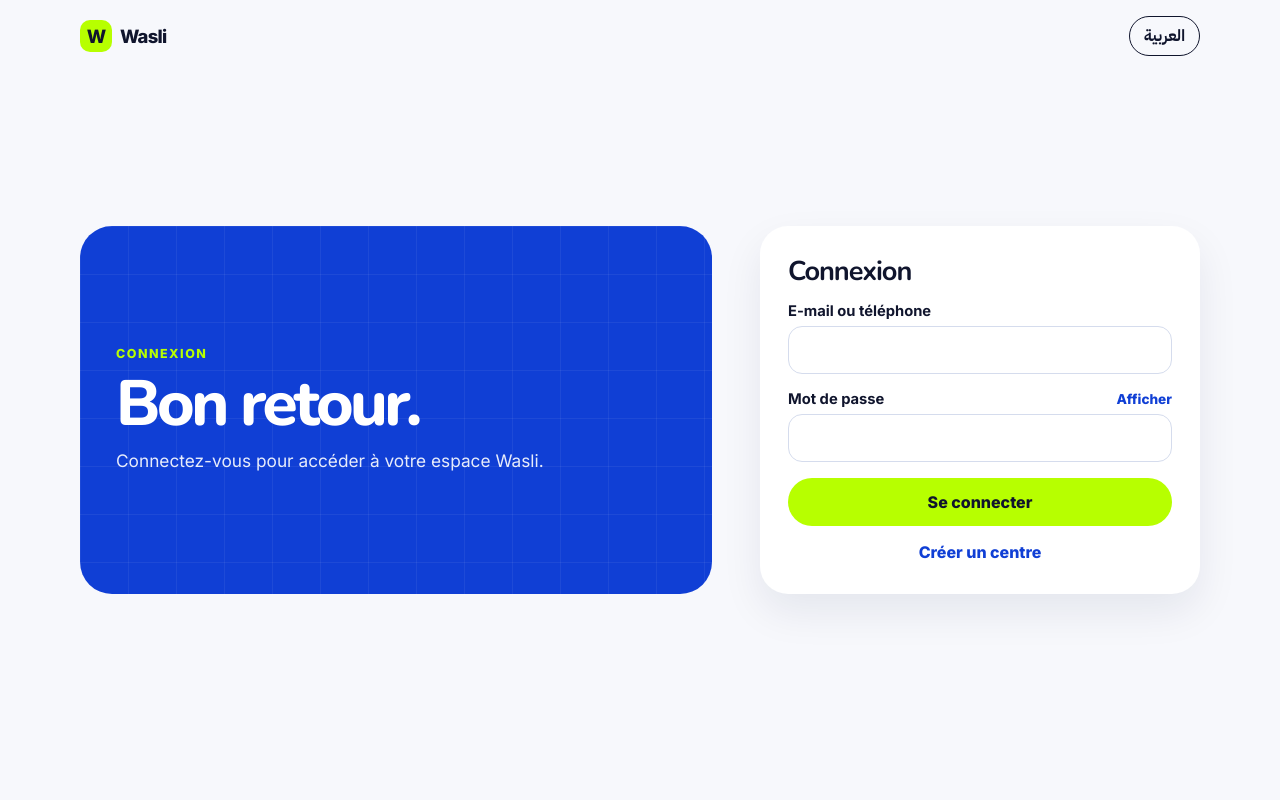
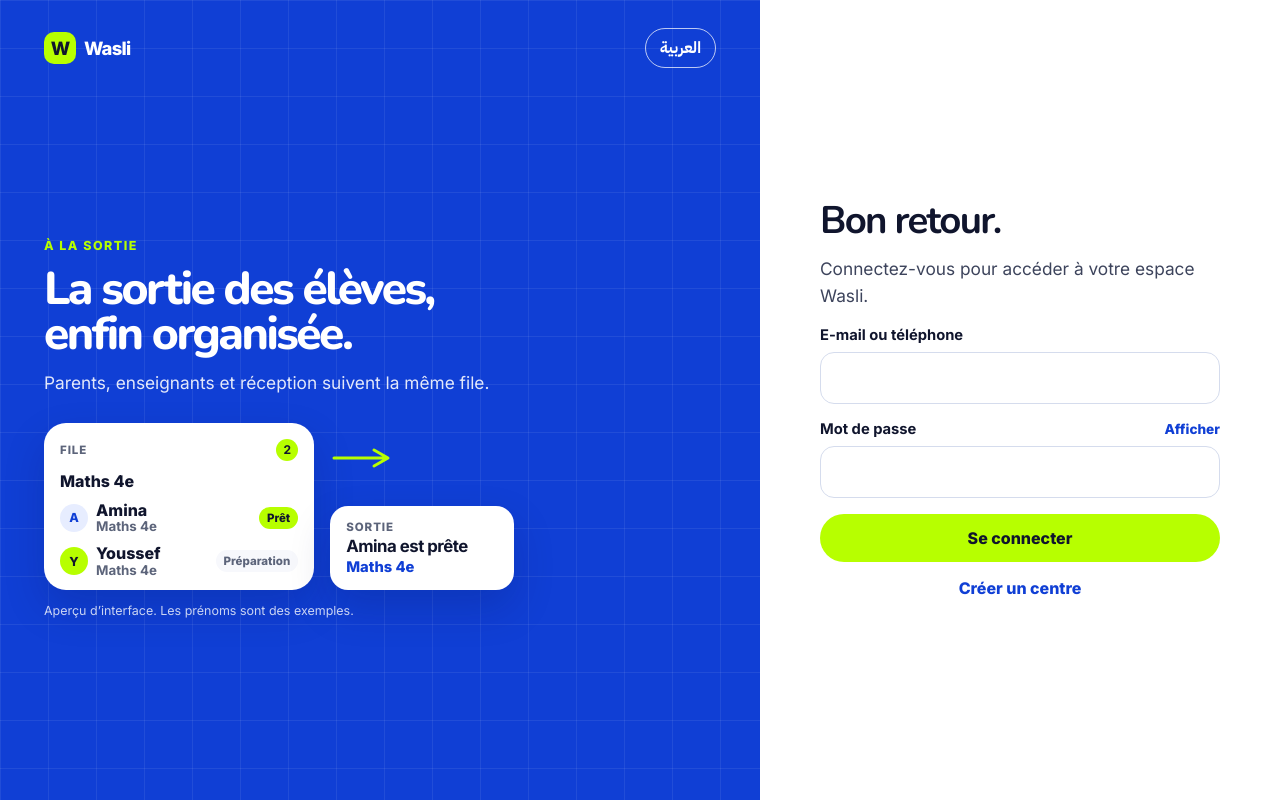
Before and after one commit to anasjabellah/Wasli, a Next.js app in the folder apps/web/: page /login in a window 1280 px wide. Built offline with nearby package versions, Linux system fonts and the light colour scheme; no server answers.

Commit message:
first commit v7

```diff
--- a/apps/web/src/app/auth.css
+++ b/apps/web/src/app/auth.css
@@ -352,6 +352,94 @@
   .ax-onboard-head { flex-direction: column; align-items: flex-start; gap: 6px; }
 }
 
+.ax-gate {
+  display: grid;
+  grid-template-columns: minmax(440px, 1fr) minmax(420px, 520px);
+  min-height: 100svh;
+  background: white;
+}
+.ax-gate-brand {
+  position: sticky;
+  top: 0;
+  min-height: 100svh;
+  display: flex;
+  flex-direction: column;
+  gap: 22px;
+  padding: 28px 44px 32px;
+  color: white;
+  background-color: var(--cobalt);
+  background-image:
+    linear-gradient(rgba(255, 255, 255, 0.07) 1px, transparent 1px),
+    linear-gradient(90deg, rgba(255, 255, 255, 0.07) 1px, transparent 1px);
+  background-size: 48px 48px;
+  overflow: auto;
+}
+.ax-gate-brand .ax-logo { color: white; }
+.ax-gate-brand .ax-lang { border-color: rgba(255, 255, 255, 0.72); color: white; background: transparent; }
+.ax-gate-brand .ax-lang:hover { background: var(--lime); border-color: var(--lime); color: var(--navy); }
+.ax-gate-main { margin-block: auto; display: grid; gap: 22px; }
+.ax-gate-copy { display: grid; gap: 14px; max-width: 34rem; }
+.ax-gate .ax-gate-brand h1 {
+  max-width: 16ch;
+  color: white;
+  font-size: clamp(2.7rem, 3.6vw, 4rem);
+  line-height: 0.96;
+}
+.ax-gate-support { margin: 0; max-width: 32rem; font-size: 1.08rem; line-height: 1.55; color: rgba(255, 255, 255, 0.88); }
+.ax-gate-art { display: grid; gap: 12px; }
+.ax-gate-arrow {
+  grid-column: 2;
+  grid-row: 1;
+  justify-self: start;
+  align-self: end;
+  width: 72px;
+  height: 28px;
+  color: var(--lime);
+}
+.ax.rtl .ax-gate-arrow { transform: scaleX(-1); }
+.ax-gate-pane {
+  min-height: 100svh;
+  display: flex;
+  align-items: safe center;
+  justify-content: center;
+  padding: 32px 36px;
+  background: white;
+}
+.ax-gate-form { width: min(400px, 100%); display: grid; gap: 16px; }
+.ax-gate-form h2 { margin: 0; font-size: clamp(2.2rem, 3vw, 2.8rem); letter-spacing: -0.045em; line-height: 1; }
+.ax-gate-form .ax-lede { color: var(--muted); max-width: 34rem; }
+.ax-gate-form label { gap: 8px; }
+.ax-gate-form .ax-field { min-height: 52px; }
+
+@media (max-width: 1023px) {
+  .ax-gate { grid-template-columns: 1fr; background: var(--soft); }
+  .ax-gate-brand {
+    position: static;
+    min-height: 0;
+    gap: 14px;
+    padding: 22px 28px 24px;
+  }
+  .ax-gate .ax-gate-brand h1 { max-width: 18ch; font-size: clamp(1.8rem, 4vw, 2.4rem); }
+  .ax-gate-support { font-size: 1rem; }
+  .ax-gate-art { display: none; }
+  .ax-gate-pane { min-height: 0; align-items: stretch; padding: 16px 24px 40px; background: transparent; }
+  .ax-gate-form {
+    width: 100%;
+    background: white;
+    border-radius: 24px;
+    padding: 24px 22px 22px;
+    box-shadow: 0 16px 36px rgba(8, 20, 70, 0.06);
+  }
+}
+
+@media (max-width: 767px) {
+  .ax-gate-support { display: none; }
+  .ax-gate-brand { gap: 10px; padding: 14px 16px 16px; }
+  .ax-gate .ax-gate-brand h1 { font-size: 1.45rem; line-height: 1.15; }
+  .ax-gate-pane { padding: 12px 16px 32px; }
+  .ax-gate-form { border-radius: 20px; padding: 20px 16px 18px; }
+}
+
 @media (max-width: 900px) {
   .ax-bar, .ax-login, .ax-register { width: min(1120px, calc(100% - 28px)); }
   .ax-login { grid-template-columns: 1fr; gap: 22px; padding-top: 8px; flex: none; align-content: start; }
--- a/apps/web/src/app/login/page.tsx
+++ b/apps/web/src/app/login/page.tsx
@@ -2,7 +2,7 @@
 
 import Link from 'next/link';
 import { useRouter } from 'next/navigation';
-import { useState } from 'react';
+import { useRef, useState } from 'react';
 import { login, pathForRoles, writeSession, type ApiError } from '@/lib/api';
 import '../auth.css';
 
@@ -10,10 +10,18 @@ const copy = {
   fr: {
     dir: 'ltr' as const,
     lang: 'العربية',
-    kicker: 'Connexion',
+    kicker: 'À la sortie',
+    headline: 'La sortie des élèves, enfin organisée.',
+    support: 'Parents, enseignants et réception suivent la même file.',
+    caption: 'Aperçu d’interface. Les prénoms sont des exemples.',
+    file: 'File',
+    ready: 'Prêt',
+    preparing: 'Préparation',
+    klass: 'Maths 4e',
+    pickup: 'Sortie',
+    pickupBody: 'Amina est prête',
     title: 'Bon retour.',
     lede: 'Connectez-vous pour accéder à votre espace Wasli.',
-    formTitle: 'Connexion',
     identifier: 'E-mail ou téléphone',
     password: 'Mot de passe',
     show: 'Afficher',
@@ -27,10 +35,18 @@ const copy = {
   ar: {
     dir: 'rtl' as const,
     lang: 'Français',
-    kicker: 'دخول',
+    kicker: 'عند الخروج',
+    headline: 'خروج التلاميذ، بتنظيم أخيرًا.',
+    support: 'الأولياء والمعلمون والاستقبال يتابعون الصف نفسه.',
+    caption: 'معاينة للواجهة. الأسماء أمثلة.',
+    file: 'الصف',
+    ready: 'جاهز',
+    preparing: 'تحضير',
+    klass: 'رياضيات',
+    pickup: 'خروج',
+    pickupBody: 'أمينة جاهزة',
     title: 'مرحبًا بعودتك.',
     lede: 'سجّل الدخول للوصول إلى فضاء Wasli.',
-    formTitle: 'دخول',
     identifier: 'البريد أو الهاتف',
     password: 'كلمة السر',
     show: 'إظهار',
@@ -52,12 +68,15 @@ export default function LoginPage() {
   const [show, setShow] = useState(false);
   const [error, setError] = useState<string | null>(null);
   const [pending, setPending] = useState(false);
+  const pendingRef = useRef(false);
 
   async function submit(): Promise<void> {
+    if (pendingRef.current) return;
     if (identifier.trim().length < 3 || password.length < 8) {
       setError(text.invalid);
       return;
     }
+    pendingRef.current = true;
     setPending(true);
     setError(null);
     try {
@@ -68,39 +87,61 @@ export default function LoginPage() {
       const failure = caught as ApiError;
       const reason = failure.rejectionReason ? ` ${failure.rejectionReason}` : '';
       setError(failure instanceof Error ? `${failure.message}${reason}` : text.failed);
-    } finally {
+      pendingRef.current = false;
       setPending(false);
     }
   }
 
   return (
-    <main className={text.dir === 'rtl' ? 'ax rtl' : 'ax'} lang={locale} dir={text.dir}>
-      <header className="ax-bar">
-        <Link href="/" className="ax-logo"><span className="ax-mark">W</span> Wasli</Link>
-        <div className="ax-bar-end">
+    <main className={text.dir === 'rtl' ? 'ax ax-gate rtl' : 'ax ax-gate'} lang={locale} dir={text.dir}>
+      <aside className="ax-gate-brand">
+        <div className="ax-brand-top">
+          <Link href="/" className="ax-logo"><span className="ax-mark">W</span> Wasli</Link>
           <button className="ax-lang" type="button" onClick={() => { setLocale(locale === 'fr' ? 'ar' : 'fr'); setError(null); }}>{text.lang}</button>
         </div>
-      </header>
-      <section className="ax-login">
-        <div className="ax-intro">
-          <p className="ax-kicker">{text.kicker}</p>
-          <h1>{text.title}</h1>
+        <div className="ax-gate-main">
+          <div className="ax-gate-copy">
+            <p className="ax-kicker">{text.kicker}</p>
+            <h1>{text.headline}</h1>
+            <p className="ax-gate-support">{text.support}</p>
+          </div>
+          <div className="ax-gate-art">
+            <div className="ax-stage" aria-hidden="true">
+              <article className="ax-queue">
+                <header><span>{text.file}</span><b>2</b></header>
+                <p className="ax-queue-class">{text.klass}</p>
+                <p className="ax-queue-row"><i>A</i><span>Amina<small>{text.klass}</small></span><em className="on">{text.ready}</em></p>
+                <p className="ax-queue-row"><i className="alt">Y</i><span>Youssef<small>{text.klass}</small></span><em>{text.preparing}</em></p>
+              </article>
+              <svg className="ax-gate-arrow" viewBox="0 0 72 28" aria-hidden="true">
+                <path d="M4 14h52M44 6l14 8-14 8" fill="none" stroke="currentColor" strokeWidth="3" strokeLinecap="round" strokeLinejoin="round" />
+              </svg>
+              <article className="ax-pickup">
+                <p>{text.pickup}</p>
+                <strong>{text.pickupBody}</strong>
+                <span>{text.klass}</span>
+              </article>
+            </div>
+            <p className="ax-caption">{text.caption}</p>
+          </div>
+        </div>
+      </aside>
+      <section className="ax-gate-pane">
+        <form className="ax-gate-form" onSubmit={(event) => { event.preventDefault(); void submit(); }}>
+          <h2>{text.title}</h2>
           <p className="ax-lede">{text.lede}</p>
-        </div>
-        <form className="ax-card" onSubmit={(event) => { event.preventDefault(); void submit(); }}>
-          <h2>{text.formTitle}</h2>
           <label>
             {text.identifier}
-            <input className="ax-field" value={identifier} onChange={(event) => { setIdentifier(event.target.value); setError(null); }} autoComplete="username" />
+            <input className="ax-field" dir="ltr" value={identifier} onChange={(event) => { setIdentifier(event.target.value); setError(null); }} autoComplete="username" />
           </label>
           <label>
             <span className="ax-label-row">
               {text.password}
-              <button className="ax-reveal" type="button" onClick={() => setShow((value) => !value)}>{show ? text.hide : text.show}</button>
+              <button className="ax-reveal" type="button" aria-pressed={show} onClick={() => setShow((value) => !value)}>{show ? text.hide : text.show}</button>
             </span>
-            <input className="ax-field" type={show ? 'text' : 'password'} value={password} onChange={(event) => { setPassword(event.target.value); setError(null); }} autoComplete="current-password" />
+            <input className="ax-field" dir="ltr" type={show ? 'text' : 'password'} value={password} onChange={(event) => { setPassword(event.target.value); setError(null); }} autoComplete="current-password" />
           </label>
-          {error ? <p className="ax-error">{error}</p> : null}
+          {error ? <p className="ax-error" role="alert">{error}</p> : null}
           <button className="ax-btn" type="submit" disabled={pending}>{pending ? text.sending : text.submit}</button>
           <Link className="ax-create" href="/register">{text.create}</Link>
         </form>
```
